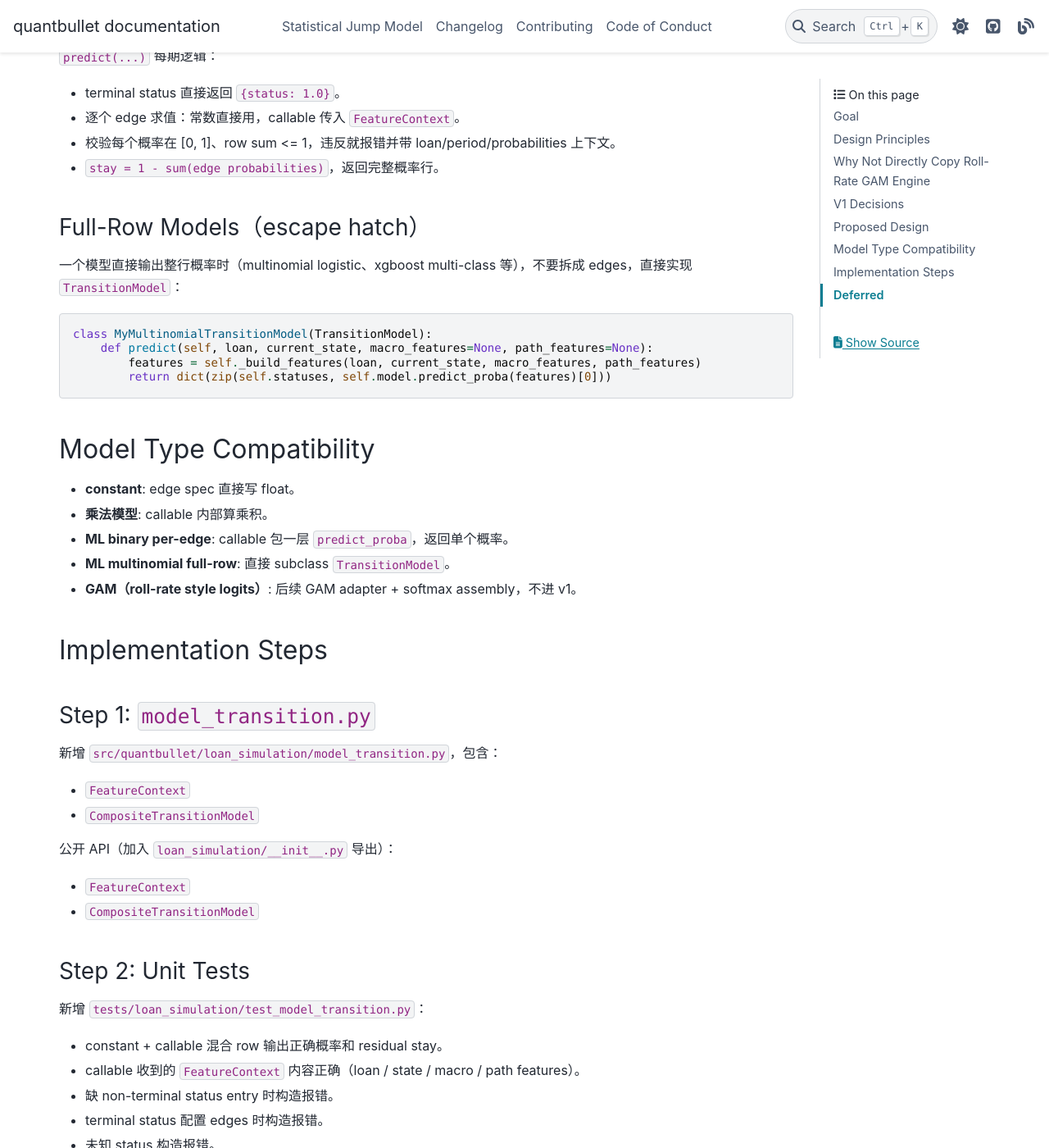
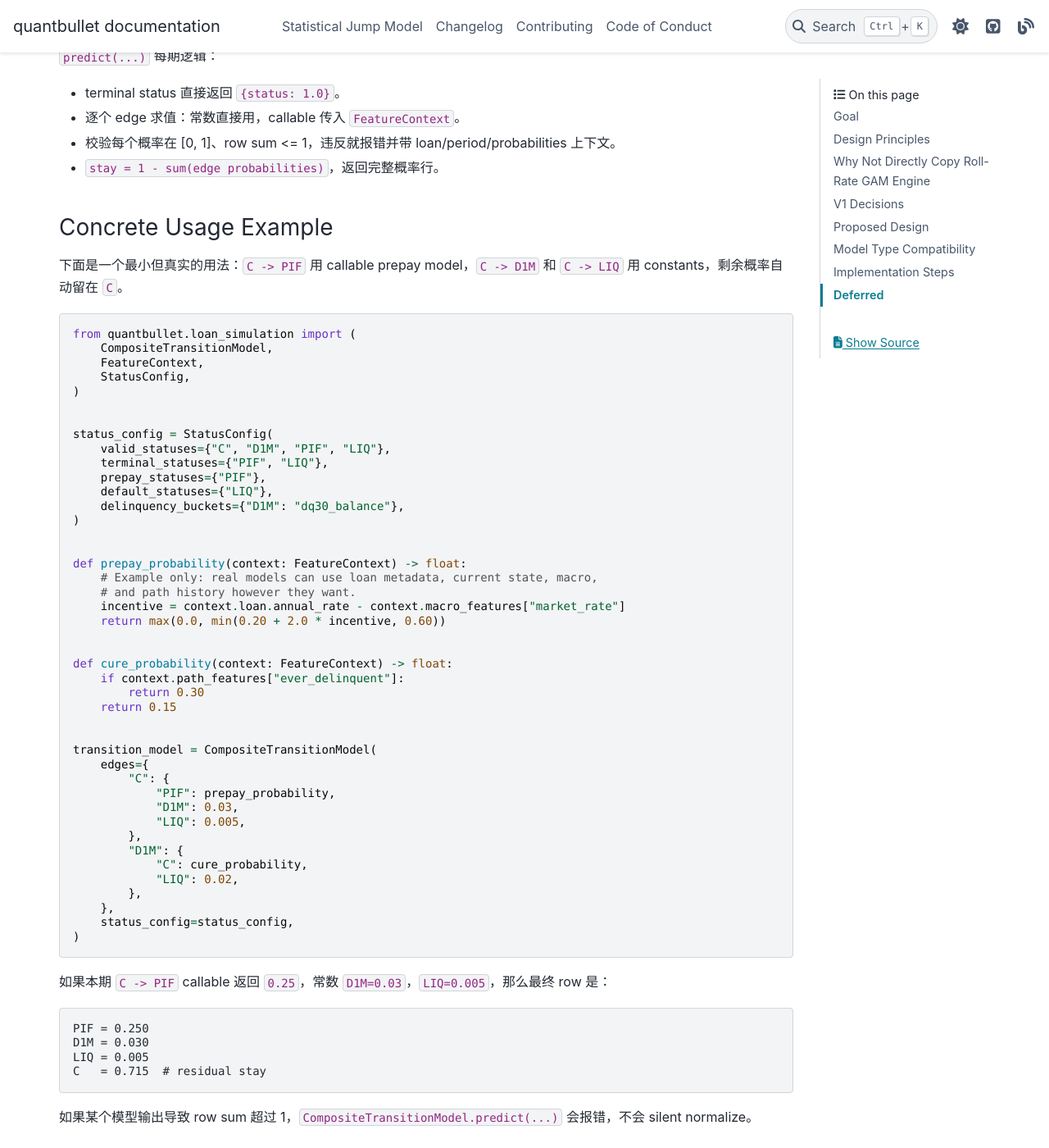
Before and after one commit to YimingZhang07/quantbullet, a Sphinx documentation site: the page built from docs/loan_simulation/model_integration_plan.md, in a window 1280 px wide and 1400 px high, scrolled down 3059 px. Shown: the whole window at 82% size. Built offline with Sphinx 7.4.7 and the PyData theme 0.15.4, drawn with Linux system fonts in a browser that asks for light colours; pages that are not in the unit, such as notebooks, are missing from menus.

Commit message:
Document model-backed transition usage.
Co-authored-by: Cursor <cursoragent@cursor.com>

````diff
--- a/docs/loan_simulation/model_integration_plan.md
+++ b/docs/loan_simulation/model_integration_plan.md
@@ -118,6 +118,67 @@ CompositeTransitionModel(
 - 校验每个概率在 [0, 1]、row sum <= 1，违反就报错并带 loan/period/probabilities 上下文。
 - `stay = 1 - sum(edge probabilities)`，返回完整概率行。
 
+### Concrete Usage Example
+
+下面是一个最小但真实的用法：`C -> PIF` 用 callable prepay model，`C -> D1M` 和 `C -> LIQ` 用 constants，剩余概率自动留在 `C`。
+
+```python
+from quantbullet.loan_simulation import (
+    CompositeTransitionModel,
+    FeatureContext,
+    StatusConfig,
+)
+
+
+status_config = StatusConfig(
+    valid_statuses={"C", "D1M", "PIF", "LIQ"},
+    terminal_statuses={"PIF", "LIQ"},
+    prepay_statuses={"PIF"},
+    default_statuses={"LIQ"},
+    delinquency_buckets={"D1M": "dq30_balance"},
+)
+
+
+def prepay_probability(context: FeatureContext) -> float:
+    # Example only: real models can use loan metadata, current state, macro,
+    # and path history however they want.
+    incentive = context.loan.annual_rate - context.macro_features["market_rate"]
+    return max(0.0, min(0.20 + 2.0 * incentive, 0.60))
+
+
+def cure_probability(context: FeatureContext) -> float:
+    if context.path_features["ever_delinquent"]:
+        return 0.30
+    return 0.15
+
+
+transition_model = CompositeTransitionModel(
+    edges={
+        "C": {
+            "PIF": prepay_probability,
+            "D1M": 0.03,
+            "LIQ": 0.005,
+        },
+        "D1M": {
+            "C": cure_probability,
+            "LIQ": 0.02,
+        },
+    },
+    status_config=status_config,
+)
+```
+
+如果本期 `C -> PIF` callable 返回 `0.25`，常数 `D1M=0.03`，`LIQ=0.005`，那么最终 row 是：
+
+```text
+PIF = 0.250
+D1M = 0.030
+LIQ = 0.005
+C   = 0.715  # residual stay
+```
+
+如果某个模型输出导致 row sum 超过 1，`CompositeTransitionModel.predict(...)` 会报错，不会 silent normalize。
+
 ### Full-Row Models（escape hatch）
 
 一个模型直接输出整行概率时（multinomial logistic、xgboost multi-class 等），不要拆成 edges，直接实现 `TransitionModel`：
````
